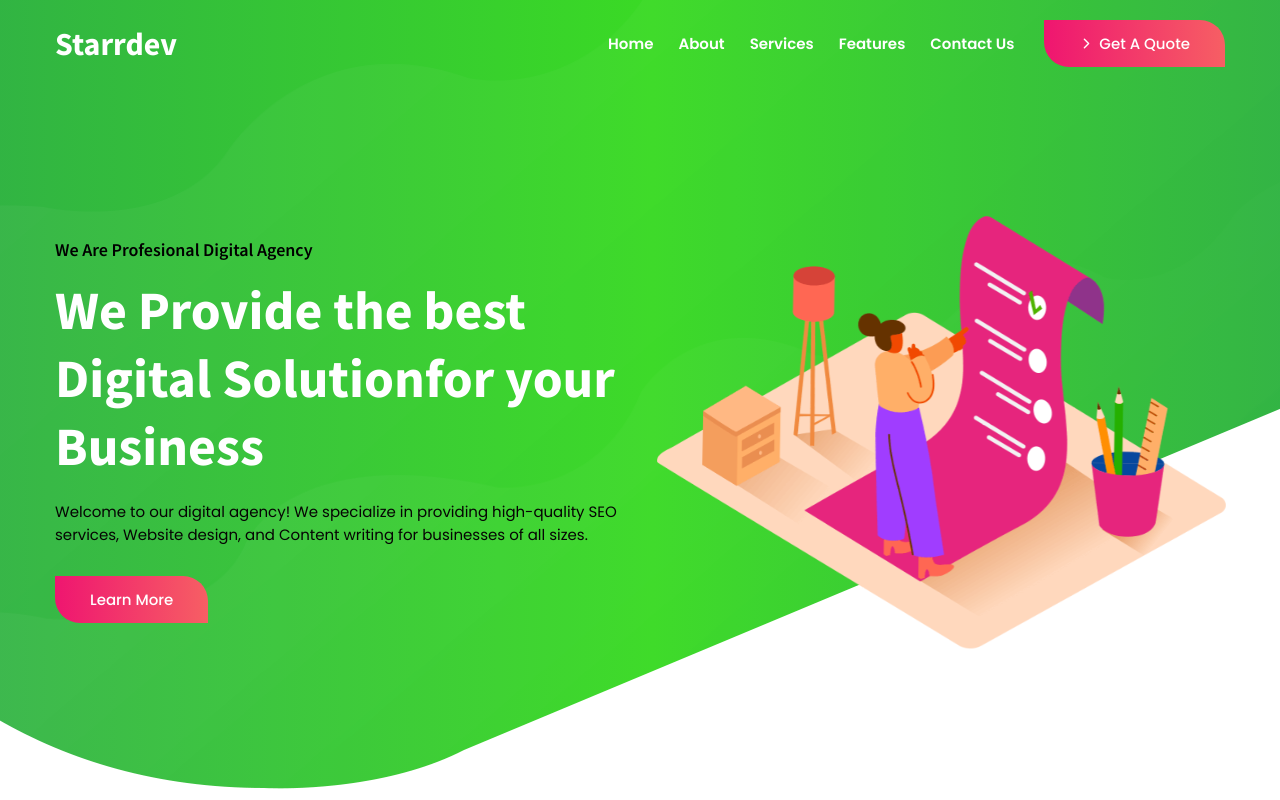
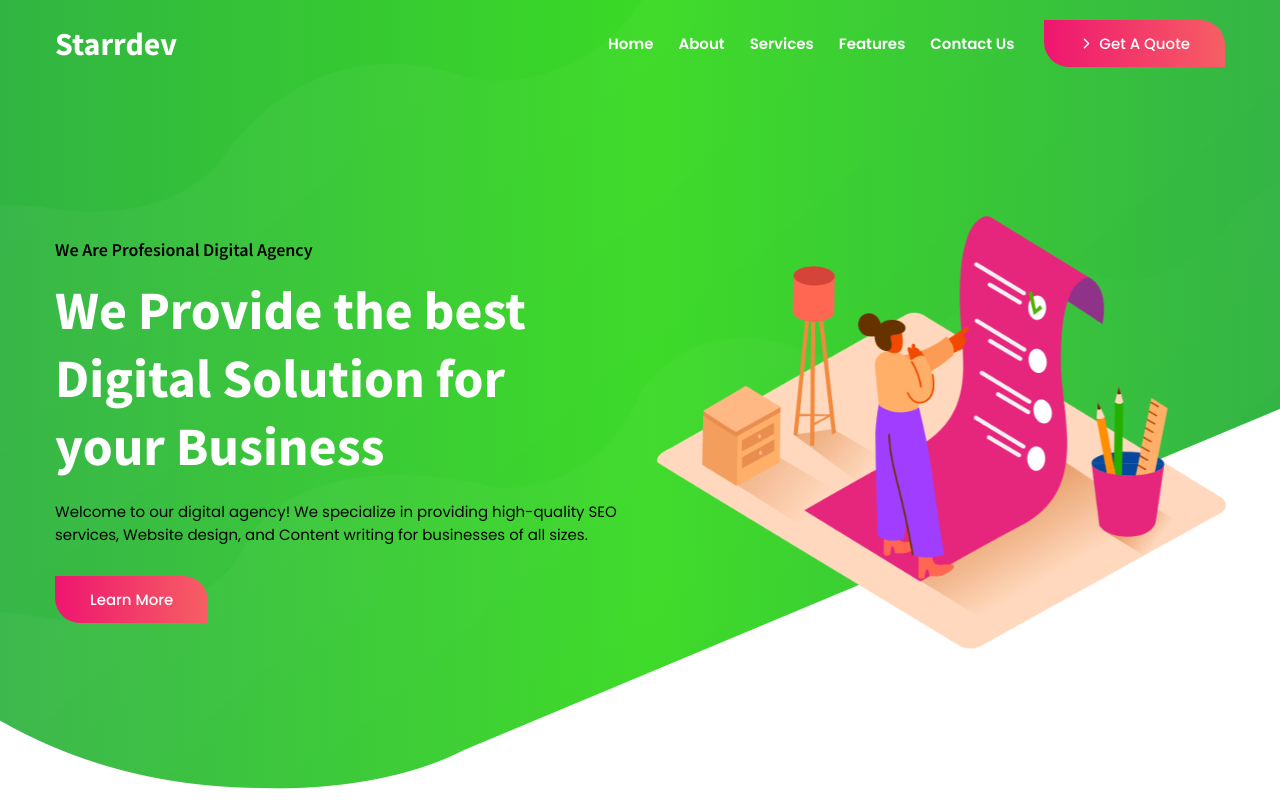
Before and after one commit to abiodunseo/starrdev, a plain HTML site: page index.html in a window 1280 px wide. Shown: the top 800 px of the page. Drawn offline with nearby package versions, Linux system fonts and the light colour scheme.

Commit message:
Update index.html

```diff
--- a/index.html
+++ b/index.html
@@ -113,7 +113,7 @@
 
             <p class="hero-subtitle">We Are Profesional Digital Agency</p>
 
-            <h2 class="h2 hero-title">We Provide the best Digital Solutionfor your Business</h2>
+            <h2 class="h2 hero-title">We Provide the best Digital Solution for your Business</h2>
 
             <p class="hero-text">
               Welcome to our digital agency! We specialize in providing high-quality SEO services, Website design, and Content writing for businesses of all sizes.
```
